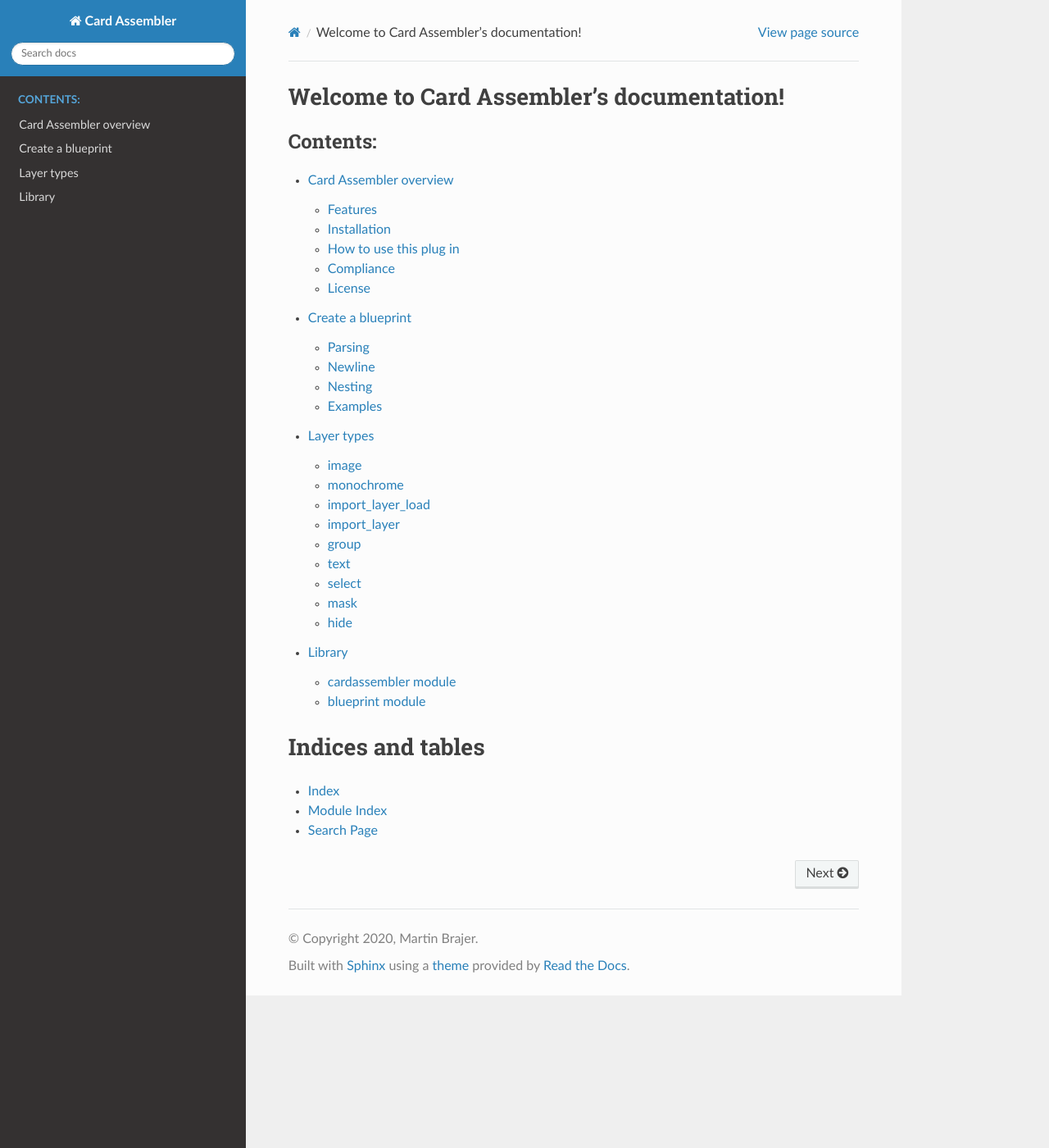
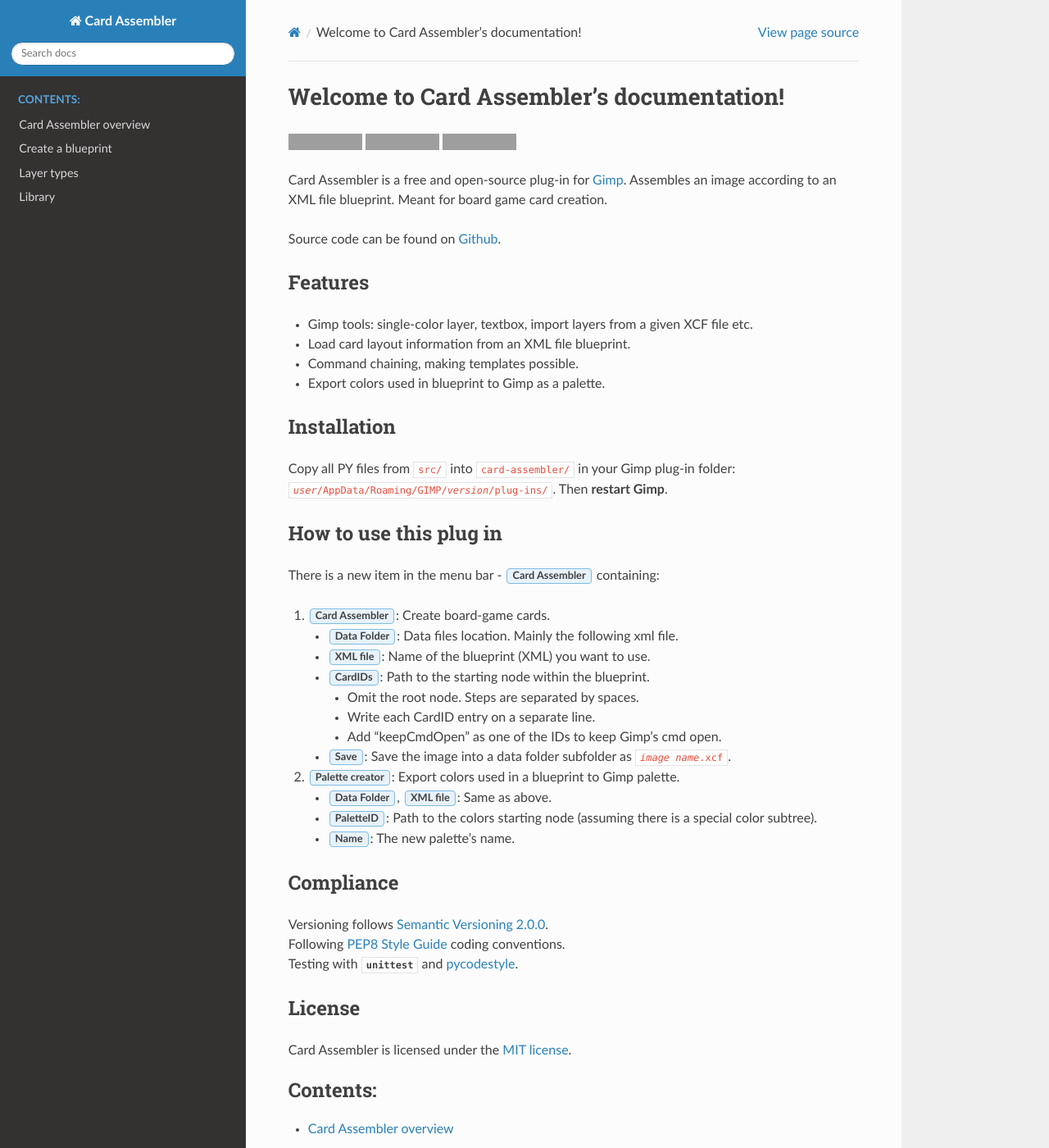
Before and after one commit to martin-brajer/card-assembler, a Sphinx documentation site: the page built from docs/source/index.rst, in a window 1280 px wide and 1400 px high. Shown: the whole window at 82% size. Built offline with Sphinx 7.4.7 and the Read the Docs theme 2.0.0, drawn with Linux system fonts in a browser that asks for light colours; the version number could not be read and is left out; some of the changed lines change nothing that is shown; grey boxes are pictures that could not be loaded.

Commit message:
Docs main page includes overview

```diff
--- a/docs/source/overview.rst
+++ b/docs/source/_overview.rst
@@ -1,5 +1,5 @@
-Card Assembler overview
-=======================
+.. Referenced in ``index.rst`` and ``cardAssemblerOverview`` with
+   different titles following its roles.
 
 |Last release| |License| |Documentation Status|
 
--- /dev/null
+++ b/docs/source/cardAssemblerOverview.rst
@@ -0,0 +1,4 @@
+Card Assembler overview
+=======================
+
+.. include:: ./_overview.rst
--- a/docs/source/index.rst
+++ b/docs/source/index.rst
@@ -6,11 +6,13 @@
 Welcome to Card Assembler's documentation!
 ==========================================
 
+.. include:: ./_overview.rst
+
 .. toctree::
    :maxdepth: 2
    :caption: Contents:
 
-   overview
+   cardAssemblerOverview
    creatingBlueprint
    layerTypes
    modules/modules
```
